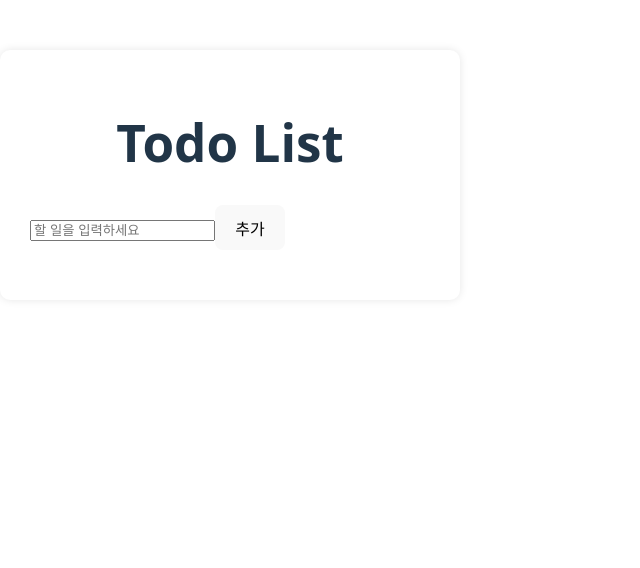
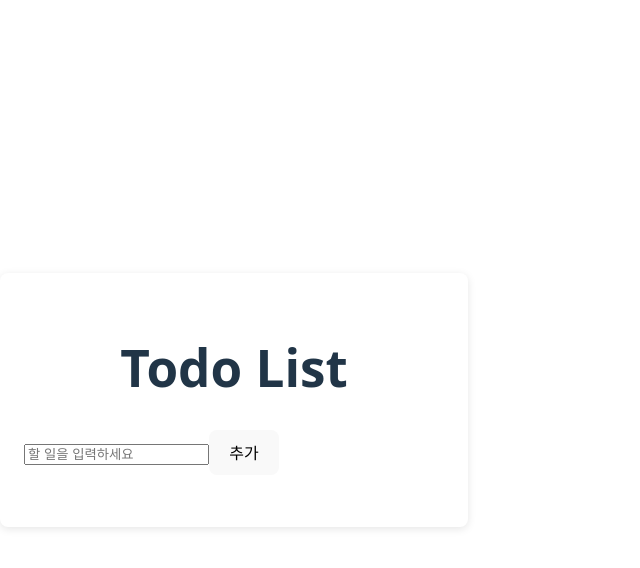
Before and after one commit to namseoyun231/React-TodoList, a React (Vite) app: page / in a window 1280 px wide. Shown: the top 568 px of the page, without its empty margins (0-640 px from the left). Built offline with nearby package versions, Linux system fonts and the light colour scheme.

Commit message:
TodoTemplate수정

```diff
--- a/src/components/TodoTemplate.tsx
+++ b/src/components/TodoTemplate.tsx
@@ -10,18 +10,19 @@ export default function TodoTemplate({
         <div
             style={{
                 display: "flex",
-                justifyContent: "center", alignItems: "flex-start",
-                minHeight: "100vh", backgroundColor: "#ffffff",
+                justifyContent: "center",  // 가로 가운데 정렬
+                alignItems: "center",      // 세로 가운데 정렬
+                minHeight: "100vh",        // 화면 전체 높이 사용
+                backgroundColor: "#ffffff" // 흰 배경
             }}
         >
             <div
                 style={{
-                    width: "400px",
+                    width: "420px",
                     background: "#fff",
-                    borderRadius: "10px",
-                    padding: "30px",
-                    boxShadow: "0 0 8px rgba(0, 0, 0, 0.1)",
-                    marginTop: "50px",
+                    borderRadius: "8px",
+                    padding: "32px 24px",
+                    boxShadow: "0 2px 8px rgba(0, 0, 0, 0.1)",
                 }}
             >
                 {children}
--- a/src/components/Todoitem.tsx
+++ b/src/components/Todoitem.tsx
@@ -37,6 +37,7 @@ export default function TodoItem({ todo, onToggle, onRemove }: TodoItemProps) {
                 style={{
                     background: "transparent",
                     border: "none",
+                    color: "black",
                     fontSize: "16px",
                     cursor: "pointer",
                 }}
```
